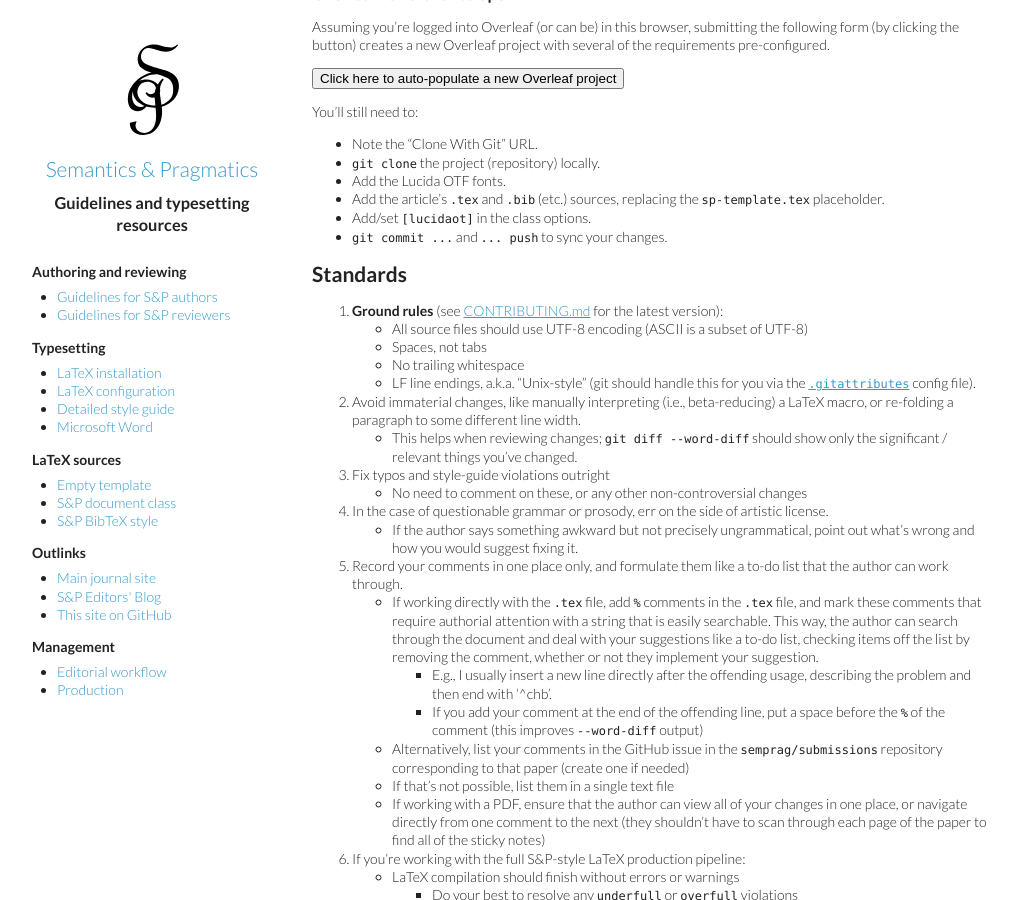
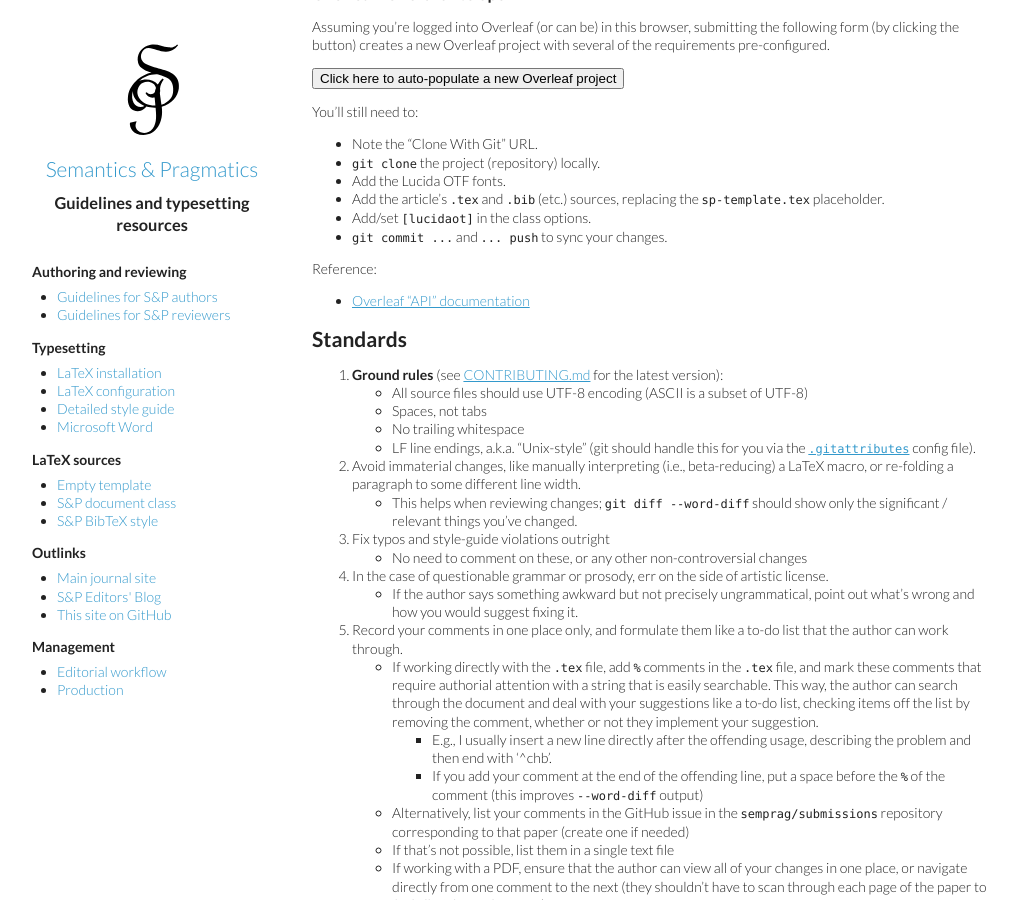
Before and after one commit to semprag/semprag.github.io, a Jekyll site: the page built from production.md, in a window 1280 px wide and 900 px high, scrolled down 3626 px. Shown: the whole window, without its empty margins (8-1025 px from the left). Built offline with Jekyll 4.4.1, drawn with Linux system fonts in a browser that asks for light colours.

Commit message:
Add reference with link to Overleaf 'API' page in 'One-click to open' section

```diff
--- a/production.md
+++ b/production.md
@@ -215,6 +215,8 @@
 * Add/set `[lucidaot]` in the class options.
 * `git commit ...` and `... push` to sync your changes.
 
+Reference:
+* [Overleaf "API" documentation](https://www.overleaf.com/devs)
 
 ## Standards
 
```
